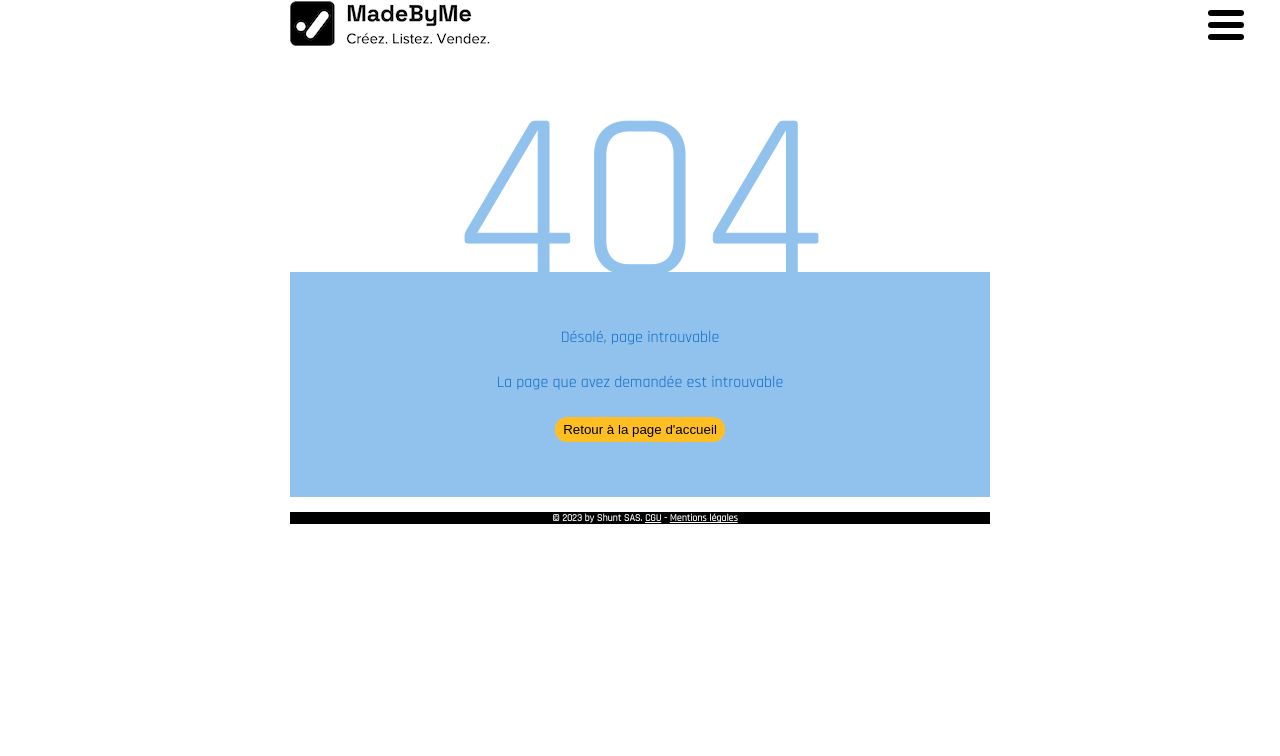
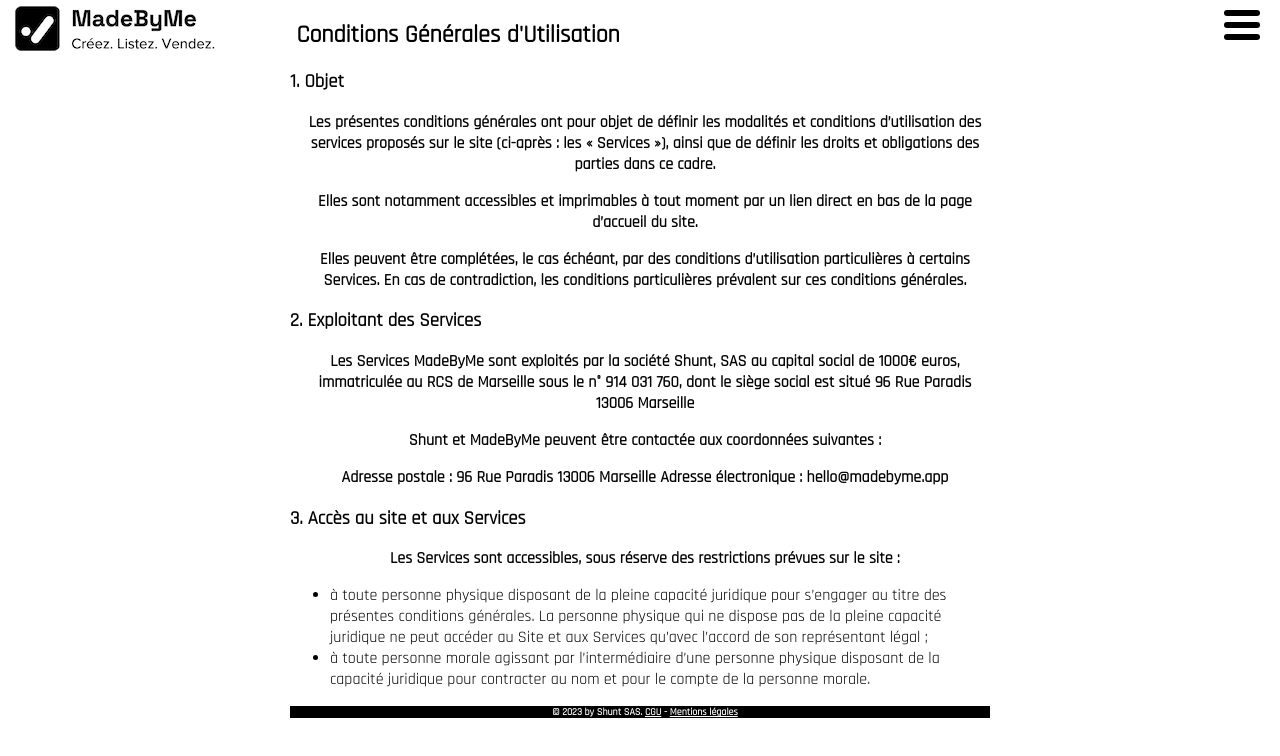
Before and after one commit to PierreEsseul/mbm-create-front-shop, a React (Create React App) app: page /cgu in a window 1280 px wide. Before the commit this address had no page. Shown: the top 756 px of the page. Built offline with nearby package versions, Linux system fonts and the light colour scheme.

Commit message:
commit de tout le projet pour le reprendre sur machine principale

```diff
--- a/src/App.js
+++ b/src/App.js
@@ -6,6 +6,8 @@ import Footer from './components/Footer/Footer';
 import BoutiqueFormSteps from './components/NewBoutique/BoutiqueFormSteps';
 import HomePage from './components/HomePage/HomePage';
 import Error404 from './components/Error/Error404';
+import Cgu from './components/LegalMention/Cgu';
+import LegalMention from './components/LegalMention/LegalMention';
 
 
 function App() {
@@ -16,6 +18,8 @@ function App() {
         <Routes>
             <Route exact path='/' element={<HomePage />} />
             <Route path='/create-shop' element={<BoutiqueFormSteps />} />
+            <Route path='/cgu' element={<Cgu />} />
+            <Route path='/legal-mention' element={<LegalMention />} />
             <Route path="*" element={<Error404/>} />
         </Routes>
       </Router>
--- a/src/components/Error/Error404.css
+++ b/src/components/Error/Error404.css
@@ -1,5 +1,4 @@
 .error {
-
     width: 100%;
     height: 450px;
 }
--- a/src/components/Footer/Footer.js
+++ b/src/components/Footer/Footer.js
@@ -5,7 +5,7 @@ import './Footer.css';
 const Footer= () => {
     return (
         <footer>
-            <p>&copy; 2023 by Shunt SAS. <a href="#">CGU</a> - <a href="#">Mentions légales</a></p>
+            <p>&copy; 2023 by Shunt SAS. <a href="/cgu">CGU</a> - <a href="/legal-mention">Mentions légales</a></p>
         </footer>
     )
 }
--- a/src/components/Header/Header.css
+++ b/src/components/Header/Header.css
@@ -2,3 +2,9 @@
     display: flex;
     justify-content: space-between;
 }
+
+.header__logo {
+    position: fixed;
+    left: 15px;
+    top: 5px;
+}
--- a/src/components/Header/Header.js
+++ b/src/components/Header/Header.js
@@ -6,7 +6,7 @@ import './Header.css';
 const Header = () => {
     return (
         <div className='header'>
-            <div>
+            <div className='header__logo'>
                 <a href="/"><img src="./img/logo_MBM_mini.png" alt="logo MadeByMe" /></a>
             </div>
             <div>
--- a/src/components/HomePage/Elements/Contact.js
+++ b/src/components/HomePage/Elements/Contact.js
@@ -5,9 +5,9 @@ const Contact = () => {
         <div id='contact' className='home-page__contact'>
             <div>helle@madebyme.app</div>
             <div className='home-page__contact-logo'>
-                <a href="#"><img src="/img/icon_linkedin.png" alt="logo linkedin madebyme" /></a>
-                <a href="#"><img src="/img/icon_facebook.png" alt="logo facebook madebyme" /></a>
-                <a href="#"><img src="/img/icon_instagram.png" alt="logo instagram madebyme" /></a>
+                <a href="https://www.linkedin.com/company/made-by-me-online-store/?viewAsMember=true" target='_blank'><img src="/img/icon_linkedin.png" alt="logo linkedin madebyme" /></a>
+                <a href="https://www.facebook.com/madebyme.onlinestore" target='_blank'><img src="/img/icon_facebook.png" alt="logo facebook madebyme" /></a>
+                <a href="https://www.instagram.com/madebyme.onlinestore/" target='_blank'><img src="/img/icon_instagram.png" alt="logo instagram madebyme" /></a>
             </div>
         </div>
     )
--- a/src/components/HomePage/Elements/Elements.css
+++ b/src/components/HomePage/Elements/Elements.css
@@ -1,10 +1,20 @@
 p {
     text-align: center;
+    width: auto;
+}
+
+h1{
+    padding-left: 0.4rem;
 }
 
 h2 {
     text-align: left;
     font-size: 1.5rem;
+    padding-left: 0.4rem;
+}
+
+.home-page__header {
+    margin-top: 70px;
 }
 
 .home-page__header-asset {
--- /dev/null
+++ b/src/components/LegalMention/Cgu.js
@@ -0,0 +1,47 @@
+import React from 'react';
+
+const Cgu = () => {
+    return(
+        <div>
+            <h2>Conditions Générales d'Utilisation</h2>
+
+            <div>
+                <h3>1. Objet</h3>
+                <p>Les présentes conditions générales ont pour objet
+                    de définir les modalités et conditions d’utilisation
+                    des services proposés sur le site (ci-après : les « Services »),
+                    ainsi que de définir les droits et obligations des parties dans ce cadre.</p>
+                <p>Elles sont notamment accessibles et imprimables à tout moment
+                    par un lien direct en bas de la page d’accueil du site.</p>
+                <p>Elles peuvent être complétées, le cas échéant,
+                    par des conditions d’utilisation particulières à certains Services.
+                    En cas de contradiction, les conditions particulières prévalent sur ces conditions générales.</p>
+            </div>
+
+            <div>
+                <h3>2. Exploitant des Services</h3>
+                <p>Les Services MadeByMe sont exploités par la société Shunt,
+                    SAS au capital social de 1000€  euros, immatriculée au RCS de Marseille
+                    sous le n° 914 031 760, dont le siège social est situé 96 Rue Paradis 13006 Marseille</p>
+                <p>Shunt et MadeByMe peuvent être contactée aux coordonnées suivantes :</p>
+                <p>Adresse postale : 96 Rue Paradis 13006 Marseille
+                    Adresse électronique : hello@madebyme.app</p>
+            </div>
+
+            <div>
+                <h3>3. Accès au site et aux Services</h3>
+                <p>Les Services sont accessibles, sous réserve des restrictions prévues sur le site :</p>
+                <ul>
+                    <li>à toute personne physique disposant de la pleine capacité juridique pour s’engager
+                        au titre des présentes conditions générales. La personne physique qui ne dispose
+                        pas de la pleine capacité juridique ne peut accéder au Site et aux Services qu’avec
+                        l’accord de son représentant légal ;</li>
+                    <li>à toute personne morale agissant par l’intermédiaire d’une personne physique disposant
+                        de la capacité juridique pour contracter au nom et pour le compte de la personne morale.</li>
+                </ul>
+            </div>
+        </div>
+    )
+};
+
+export default Cgu;
--- /dev/null
+++ b/src/components/LegalMention/LegalMention.js
@@ -0,0 +1,11 @@
+import React from 'react';
+
+const LegalMention = () => {
+    return(
+        <div>
+            <h2></h2>
+        </div>
+    )
+};
+
+export default LegalMention;
--- a/src/components/NavBar/BurgerMenu.css
+++ b/src/components/NavBar/BurgerMenu.css
@@ -8,7 +8,7 @@
     position: fixed;
     width: 36px;
     height: 30px;
-    right: 36px;
+    right: 20px;
     top: 10px;
   }
 
```
